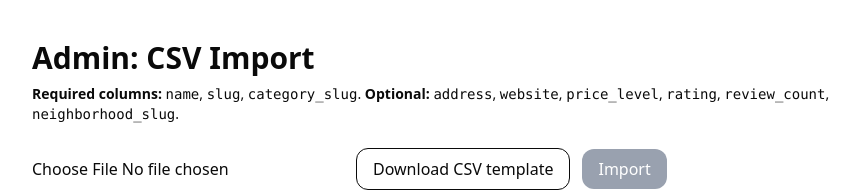
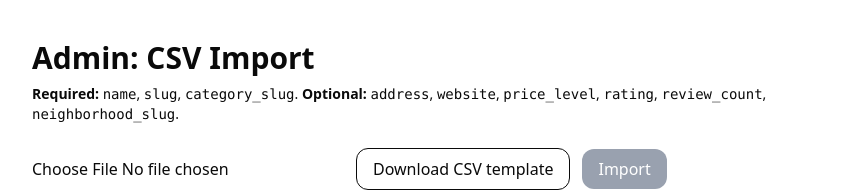
Before and after one commit to AutomateAdvantage/go-amsterdam-guide, a Next.js app: page /admin/import in a window 1280 px wide. Shown: the top 192 px of the page, without its empty margins (184-1043 px from the left). Built offline with nearby package versions, Linux system fonts and the light colour scheme; no server answers.

Commit message:
fix(import): remove Papa.parse error option; handle errors in complete()

```diff
--- a/src/app/admin/import/page.tsx
+++ b/src/app/admin/import/page.tsx
@@ -52,6 +52,7 @@ export default function AdminImportPage() {
     URL.revokeObjectURL(url);
   }
 
+  // Validate CSV locally with Papa — NO `error:` option, handle in `complete`
   async function validateCsvLocally(selected: File) {
     setStatus("Validating CSV…");
     return new Promise<void>((resolve, reject) => {
@@ -60,7 +61,7 @@ export default function AdminImportPage() {
         skipEmptyLines: "greedy",
         transformHeader: normalizeHeader,
         complete: (results) => {
-          // 1) Parser-level errors collected by Papa
+          // parser-level errors are collected in results.errors
           if (results.errors && results.errors.length > 0) {
             const first = results.errors[0];
             const rowInfo = first.row != null ? ` at row ${first.row}` : "";
@@ -70,7 +71,6 @@ export default function AdminImportPage() {
             return;
           }
 
-          // 2) Required headers
           const headers = (results.meta.fields ?? []).map(normalizeHeader);
           const required = ["name", "slug", "category_slug"];
           const missing = required.filter((h) => !headers.includes(h));
@@ -96,7 +96,6 @@ export default function AdminImportPage() {
     if (!file) return;
 
     try {
-      // Local validation before upload
       await validateCsvLocally(file);
 
       setBusy(true);
@@ -137,9 +136,8 @@ export default function AdminImportPage() {
     <main className="mx-auto max-w-4xl px-6 py-10">
       <h1 className="text-3xl font-bold">Admin: CSV Import</h1>
       <p className="mt-2 text-sm text-muted-foreground">
-        <strong>Required columns:</strong> <code>name</code>, <code>slug</code>,{" "}
-        <code>category_slug</code>. <strong>Optional:</strong>{" "}
-        <code>address</code>, <code>website</code>, <code>price_level</code>,{" "}
+        <strong>Required:</strong> <code>name</code>, <code>slug</code>, <code>category_slug</code>.{" "}
+        <strong>Optional:</strong> <code>address</code>, <code>website</code>, <code>price_level</code>,{" "}
         <code>rating</code>, <code>review_count</code>, <code>neighborhood_slug</code>.
       </p>
 
@@ -156,11 +154,7 @@ export default function AdminImportPage() {
           }}
         />
 
-        <button
-          type="button"
-          onClick={downloadTemplate}
-          className="rounded-xl border px-4 py-2"
-        >
+        <button type="button" onClick={downloadTemplate} className="rounded-xl border px-4 py-2">
           Download CSV template
         </button>
 
```
